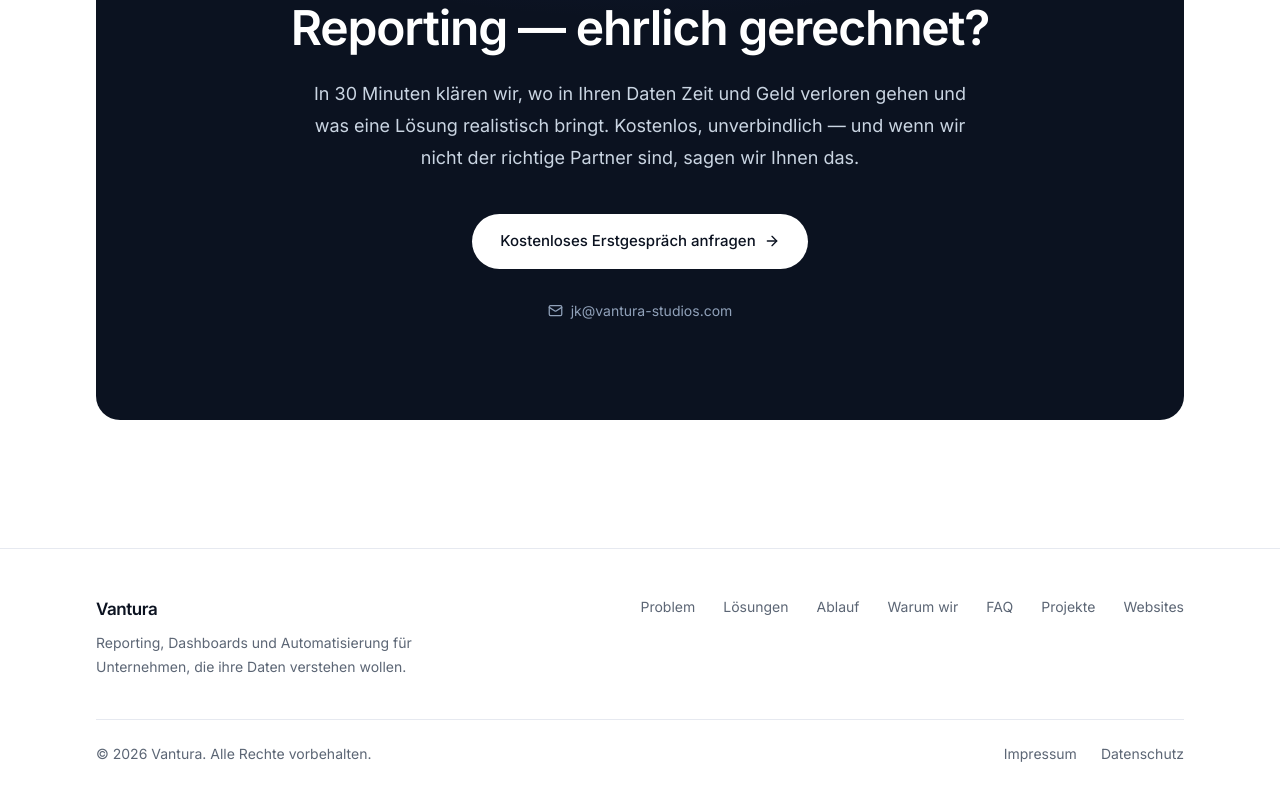
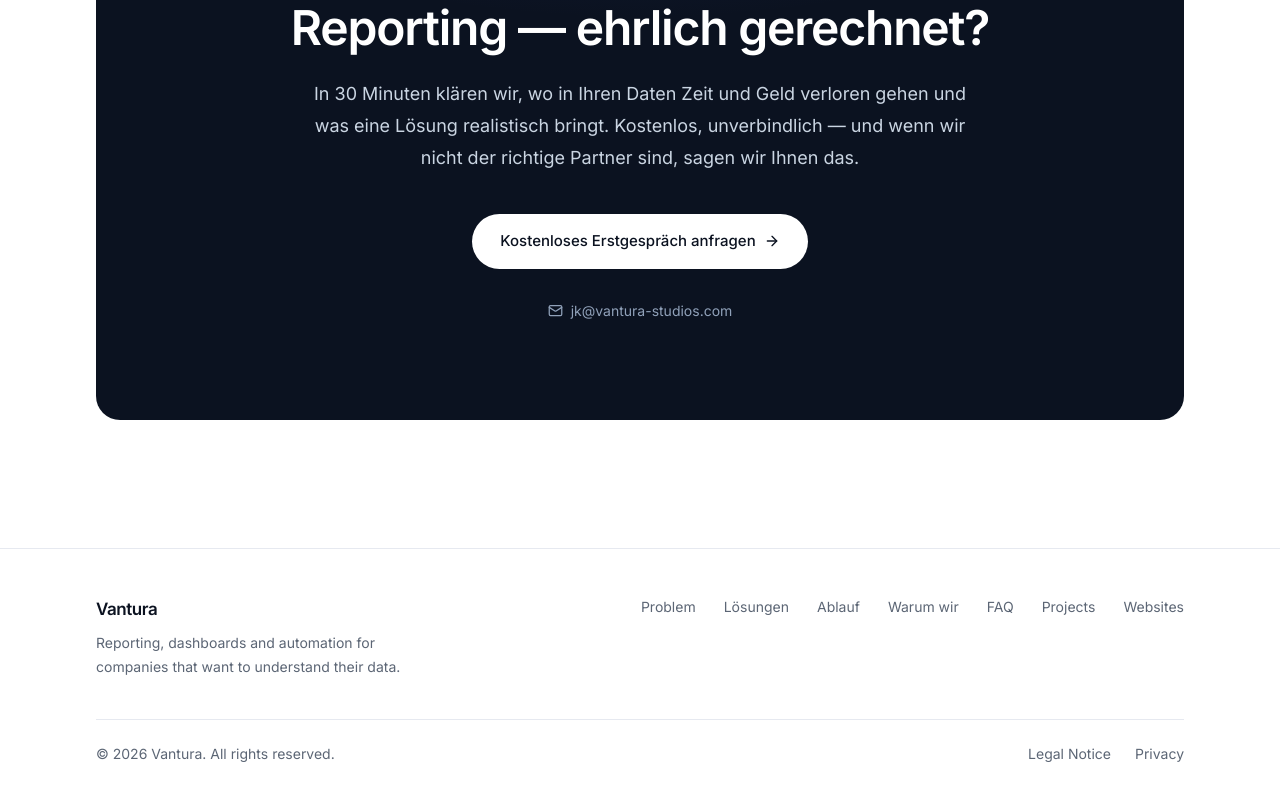
Before and after one commit to rem0ulade/vantura-neu, a Next.js app: page / in a window 1280 px wide. Shown: the part 9148-9948 px from the top of the page. Built offline with nearby package versions, Linux system fonts and the light colour scheme.

Commit message:
Translate project footer link

```diff
--- a/components/sections/Footer.tsx
+++ b/components/sections/Footer.tsx
@@ -10,8 +10,7 @@ export function Footer() {
           <div>
             <p className="text-[17px] font-semibold tracking-tight">{SITE.name}</p>
             <p className="mt-2 max-w-xs text-sm leading-6 text-muted">
-              Reporting, Dashboards und Automatisierung für Unternehmen, die ihre Daten
-              verstehen wollen.
+              Reporting, dashboards and automation for companies that want to understand their data.
             </p>
           </div>
 
@@ -22,7 +21,7 @@ export function Footer() {
               </a>
             ))}
             <Link href="/projekt/" className="transition-colors hover:text-ink">
-              Projekte
+              Projects
             </Link>
             <Link href="/websites/" className="transition-colors hover:text-ink">
               Websites
@@ -32,14 +31,14 @@ export function Footer() {
 
         <div className="mt-10 flex flex-col justify-between gap-4 border-t border-line pt-6 text-sm text-muted md:flex-row">
           <p>
-            © {new Date().getFullYear()} {SITE.name}. Alle Rechte vorbehalten.
+            © {new Date().getFullYear()} {SITE.name}. All rights reserved.
           </p>
           <div className="flex gap-6">
             <Link href="/impressum/" className="transition-colors hover:text-ink">
-              Impressum
+              Legal Notice
             </Link>
             <Link href="/datenschutz/" className="transition-colors hover:text-ink">
-              Datenschutz
+              Privacy
             </Link>
           </div>
         </div>
```
